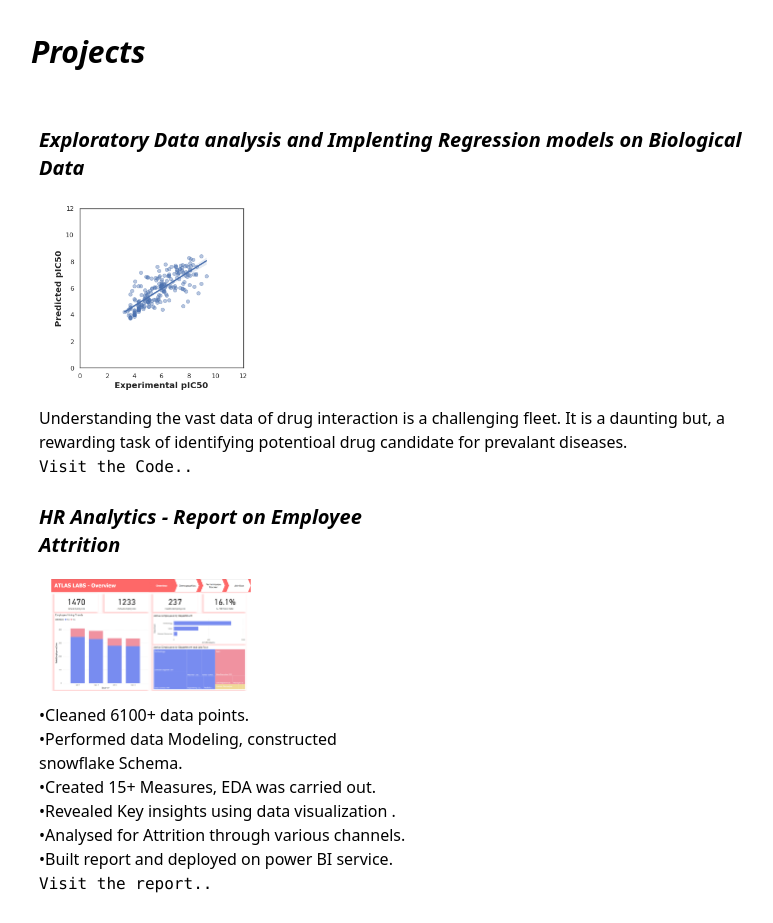
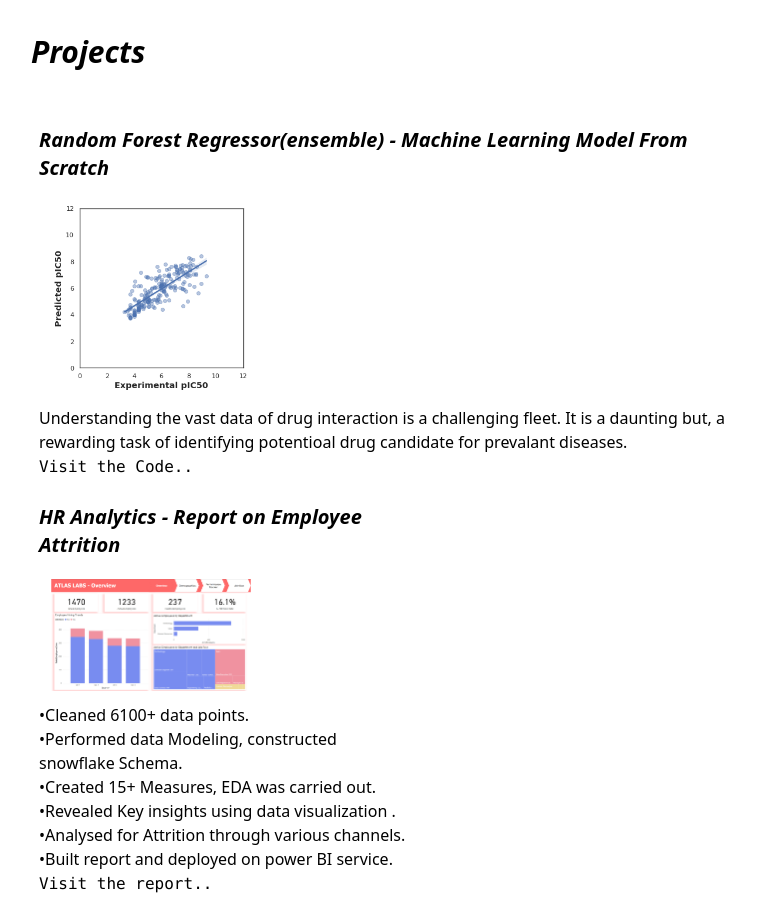
Before and after one commit to SafeKepper/bhuvi-web, a Next.js app: page /Home in a window 1280 px wide. Shown: the part 820-1743 px from the top of the page, without its empty margins (193-966 px from the left). Built offline with nearby package versions, Linux system fonts and the light colour scheme.

Commit message:
Update projects.js

```diff
--- a/app/components/projects.js
+++ b/app/components/projects.js
@@ -17,7 +17,7 @@ export default function Projects() {
         <div>
             <div className="w-5/6 h-auto bg-white mb-2 p-2">
                 <h4 className="text-black font-semibold italic mb-2">
-                    Exploratory Data analysis and Implenting Regression models on Biological Data
+                Random Forest Regressor(ensemble) - Machine Learning Model From Scratch
                 </h4>
                 <div className="flex flex-row">
                 <Image className="m-3" width="200" height="200" src={pIC50} alt="linkedin--v2"/>
```
